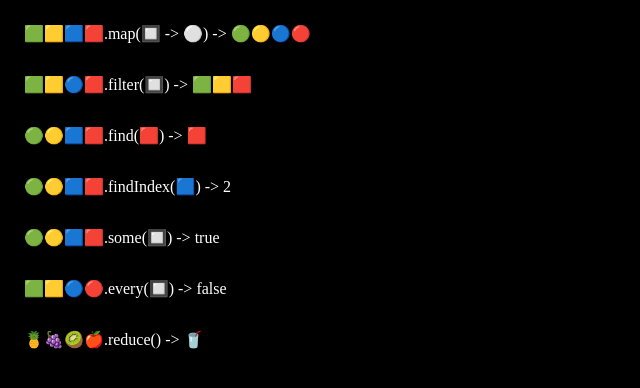
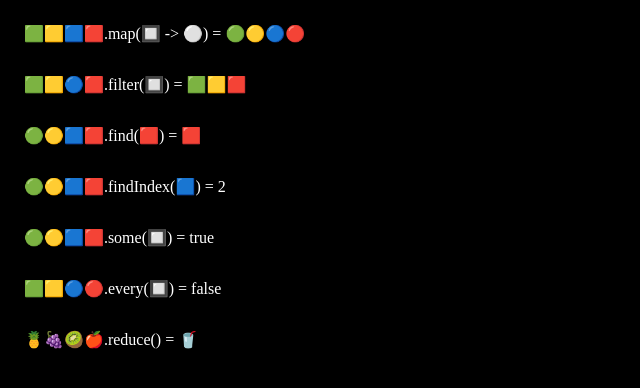
Before and after one commit to marcoaugustoandrade/javascript-array, a plain HTML site: page index.html in a window 1280 px wide. Shown: the whole page, without its empty margins (0-640 px from the left). Drawn offline with Linux system fonts and the light colour scheme.

Commit message:
Update index.html

```diff
--- a/index.html
+++ b/index.html
@@ -8,12 +8,12 @@
   </style>
 </head>
 <body>
-  <div>🟩🟨🟦🟥.map(🔲 -> ⚪) -> 🟢🟡🔵️🔴️</div>
-  <div>🟩🟨🔵️🟥.filter(🔲) -> 🟩🟨🟥</div>
-  <div>🟢🟡🟦🟥.find(🟥) -> 🟥</div>
-  <div>🟢🟡🟦🟥.findIndex(🟦) -> 2</div>
-  <div>🟢🟡🟦🟥.some(🔲) -> true</div>
-  <div>🟩🟨🔵️🔴️.every(🔲) -> false</div>
-  <div>🍍️🍇️🥝️🍎️.reduce() -> 🥤</div>
+  <div>🟩🟨🟦🟥.map(🔲 -> ⚪) = 🟢🟡🔵️🔴️</div>
+  <div>🟩🟨🔵️🟥.filter(🔲) = 🟩🟨🟥</div>
+  <div>🟢🟡🟦🟥.find(🟥) = 🟥</div>
+  <div>🟢🟡🟦🟥.findIndex(🟦) = 2</div>
+  <div>🟢🟡🟦🟥.some(🔲) = true</div>
+  <div>🟩🟨🔵️🔴️.every(🔲) = false</div>
+  <div>🍍️🍇️🥝️🍎️.reduce() = 🥤</div>
 </body>
 </html>
```
